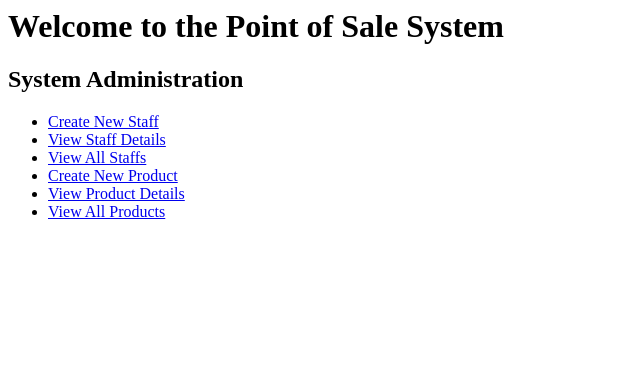
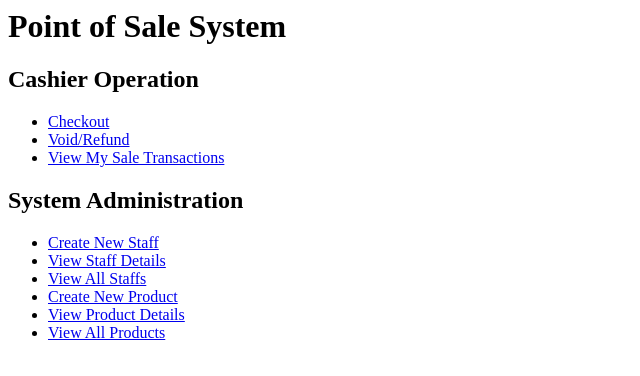
Before and after one commit to xinyicreate-code/PointOfSaleSystemWeb, a plain HTML site: page index.html in a window 1280 px wide. Shown: the whole page, without its empty margins (0-640 px from the left). Drawn offline with Linux system fonts and the light colour scheme.

Commit message:
created new subd and files for cashier op module

```diff
--- a/index.html
+++ b/index.html
@@ -1,4 +1,15 @@
-<h1>Welcome to the Point of Sale System</h1>
+<html>
+	<head>
+		<title>Point of Sale System</title>
+	</head>
+	<body>
+		<h1>Point of Sale System</h1>
+		<h2>Cashier Operation</h2>
+		<ul>
+			<li><a href="./cashierOperation/checkout.html">Checkout</a></li>
+			<li><a href="./cashierOperation/voidRefund.html">Void/Refund</a></li>
+			<li><a href="./cashierOperation/viewMySaleTransactions.html">View My Sale Transactions</a></li>
+		</ul>
 <h2>System Administration</h2>
 		<ul>
 			<li><a href="./systemAdministration/createNewStaff.html">Create New Staff</a></li>
```
Also changed, not shown: cashierOperation/checkout.html (added, +1 -0 lines), cashierOperation/viewMySaleTransactions.html (added, +1 -0 lines), cashierOperation/voidRefund.html (added, +1 -0 lines).
